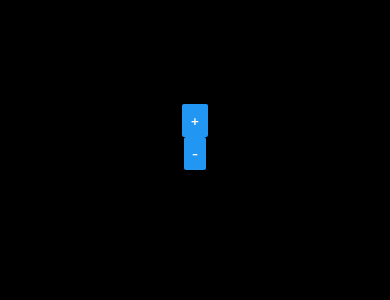
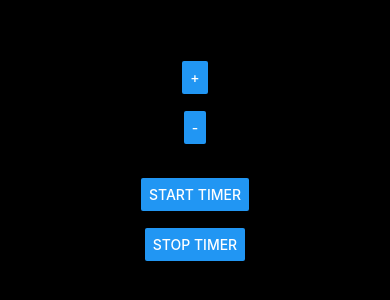
Before and after one commit to ebraa409/useState-and-useEffect, a React Native app: screen / in a window 390 px wide. Shown: the part 294-594 px from the top of the page. Built offline with nearby package versions, Linux system fonts and the light colour scheme.

Commit message:
add setInterval and clearInterval for timer feature

```diff
--- a/App.tsx
+++ b/App.tsx
@@ -1,10 +1,35 @@
 import React from 'react';
 import {Text, View, Button} from 'react-native';
-import { useState } from 'react';
+import { useState, useEffect } from 'react';
+
 
 const App = () => {
 // This will set the state of the number
 const [number, setNumber] = useState(0)
+const [count, setCount] = useState(0)
+const [timer, setTimer] = useState(false)
+
+useEffect(() => {
+if(timer === true){
+    const interval = setInterval(() => {
+    setCount(counter => counter + 1)
+  }, 1000);
+
+  return () =>  clearInterval(interval);
+}
+}, [timer])
+
+
+
+const startTimer = () => {
+setTimer(true)
+}
+
+const stopTimer = () => {
+  setTimer(false)
+  console.log(timer)
+  clearInterval(count)
+}
 
 // function to increment the number onPress
   const onPressIncrement = () => {
@@ -15,6 +40,7 @@ const [number, setNumber] = useState(0)
     setNumber (number - 1)
   }
 
+
   return (
     <View
       style={{
@@ -23,17 +49,42 @@ const [number, setNumber] = useState(0)
         alignItems: 'center',
         backgroundColor: "black"
       }}>
-      <Text>{number}~{"\n"}</Text>
+      <Text style= {{
+        fontSize: 40,
+      }}>
+        API Fetch:
+      </Text>
+      <Text>{number}{"\n"}</Text>
+
       <Button
     title="+"
     onPress={onPressIncrement}
     />
+
+      <Text>{"\n"}</Text>
+
     <Button
     title="-"
     onPress={onPressDecrement}
     />
+      <Text>{"\n"}</Text>
+
+      <Text>{count}{"\n"}</Text>
+    <Button
+    title="Start Timer"
+    onPress={startTimer}
+    />
+      <Text>{"\n"}</Text>
+
+    <Button
+    title="Stop Timer"
+    onPress={stopTimer}
+    />
 
     </View>
+
+
+
 
   );
 };
--- a/package.json
+++ b/package.json
@@ -10,6 +10,7 @@
     "test": "jest"
   },
   "dependencies": {
+    "axios": "^1.7.2",
     "react": "18.2.0",
     "react-native": "0.74.3"
   },
```
Also changed, not shown: 2 other files (tests, documents, lock files or other folders).
